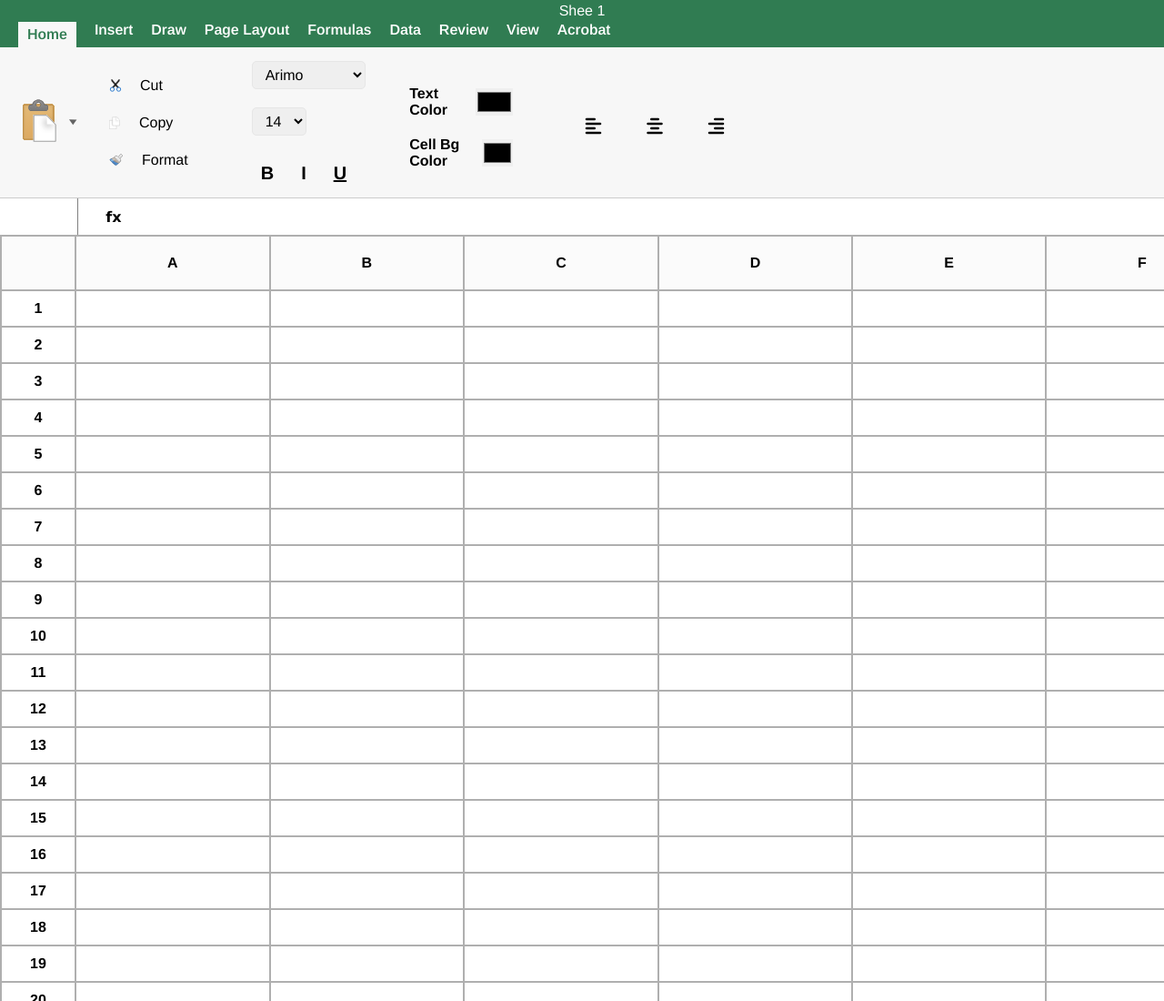
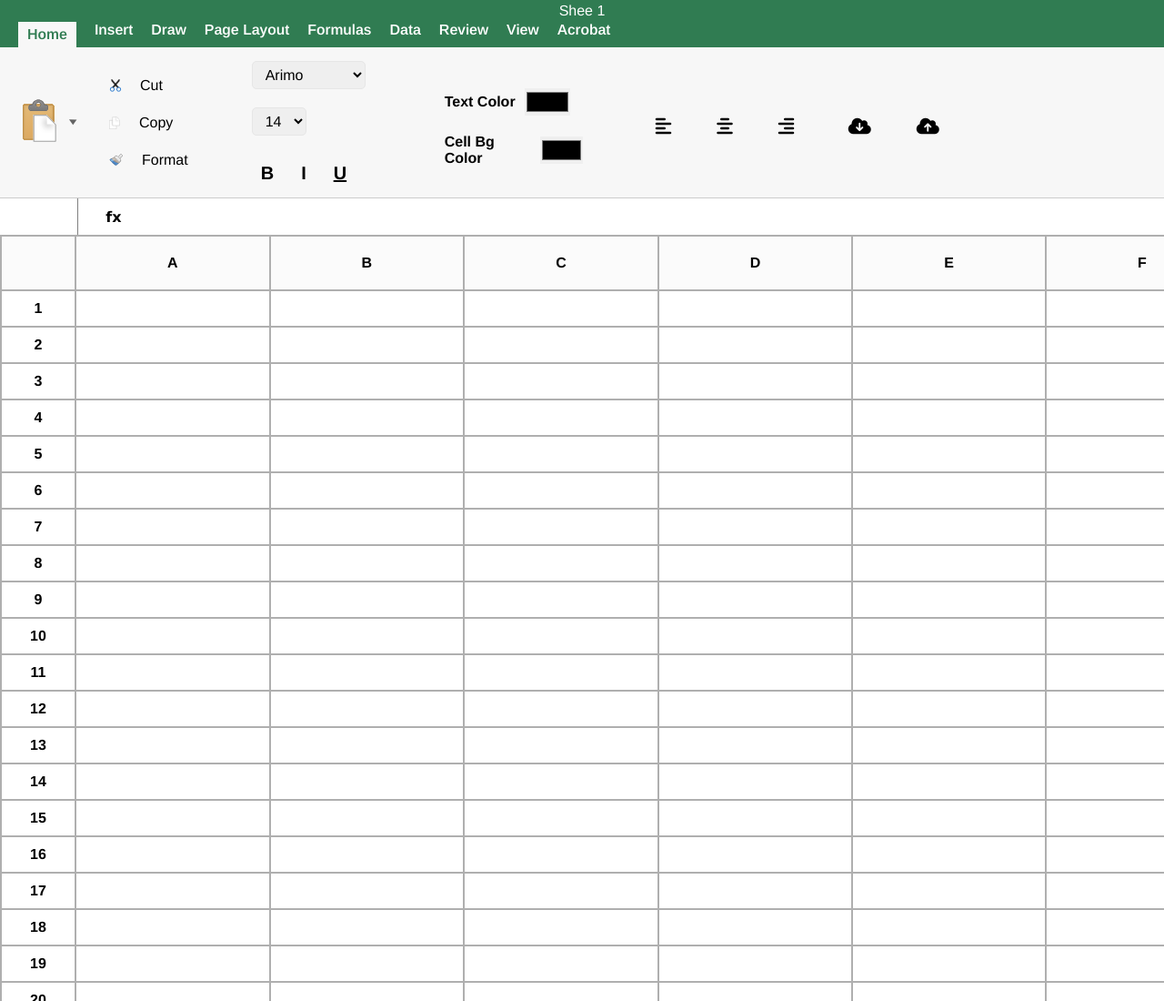
Before and after one commit to Bhuminandan/excelClone, a plain HTML site: page index.html in a window 1280 px wide. Shown: the top 1100 px of the page at 91% size. Drawn offline with nearby package versions, Linux system fonts and the light colour scheme.

Commit message:
Adding changes

```diff
--- a/index.html
+++ b/index.html
@@ -112,6 +112,17 @@
                 </div>
               </div>
             </div>
+            <!-- Reusing the existing styles of align-text-div to upload and download btns -->
+            <div class="text-styling-container">
+              <div class="for-upload-download align-text-div">
+                <div class="download-btn align-left align-item">
+                  <i class="fa-solid fa-cloud-arrow-down"></i>
+                </div>
+                <div class="download-btn align-middle align-item">
+                  <i class="fa-solid fa-cloud-arrow-up"></i>
+                </div>
+              </div>
+            </div>
           </div>
         </div>
         <div class="formulation-and-current-cell-div">
--- a/styles.css
+++ b/styles.css
@@ -212,7 +212,7 @@ tbody > tr > td {
 
 .text-styling-container {
   /* border: 1px solid red; */
-  width: 12vw;
+  width: 15vw;
   display: flex;
   flex-direction: column;
   align-items: flex-start;
```
